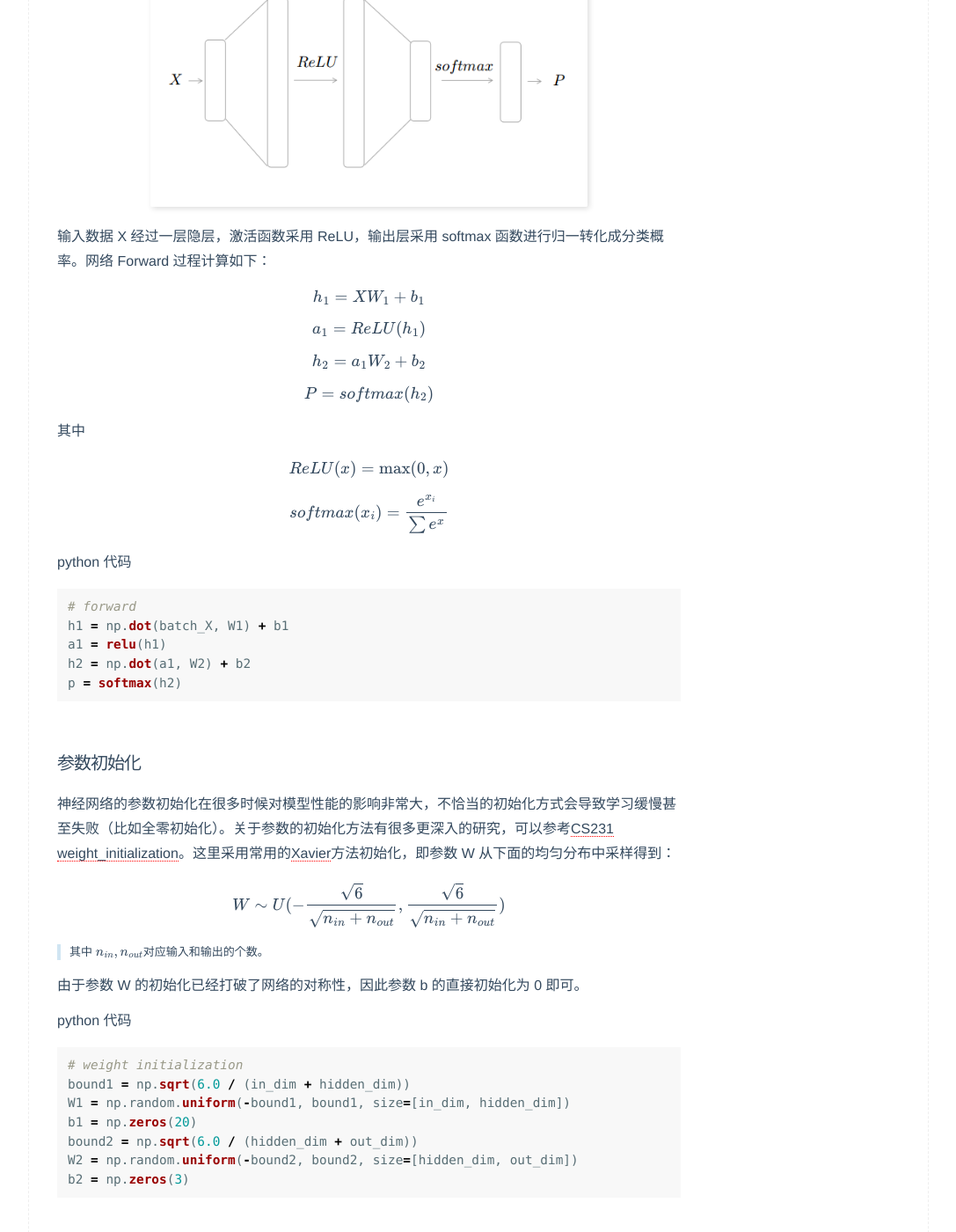
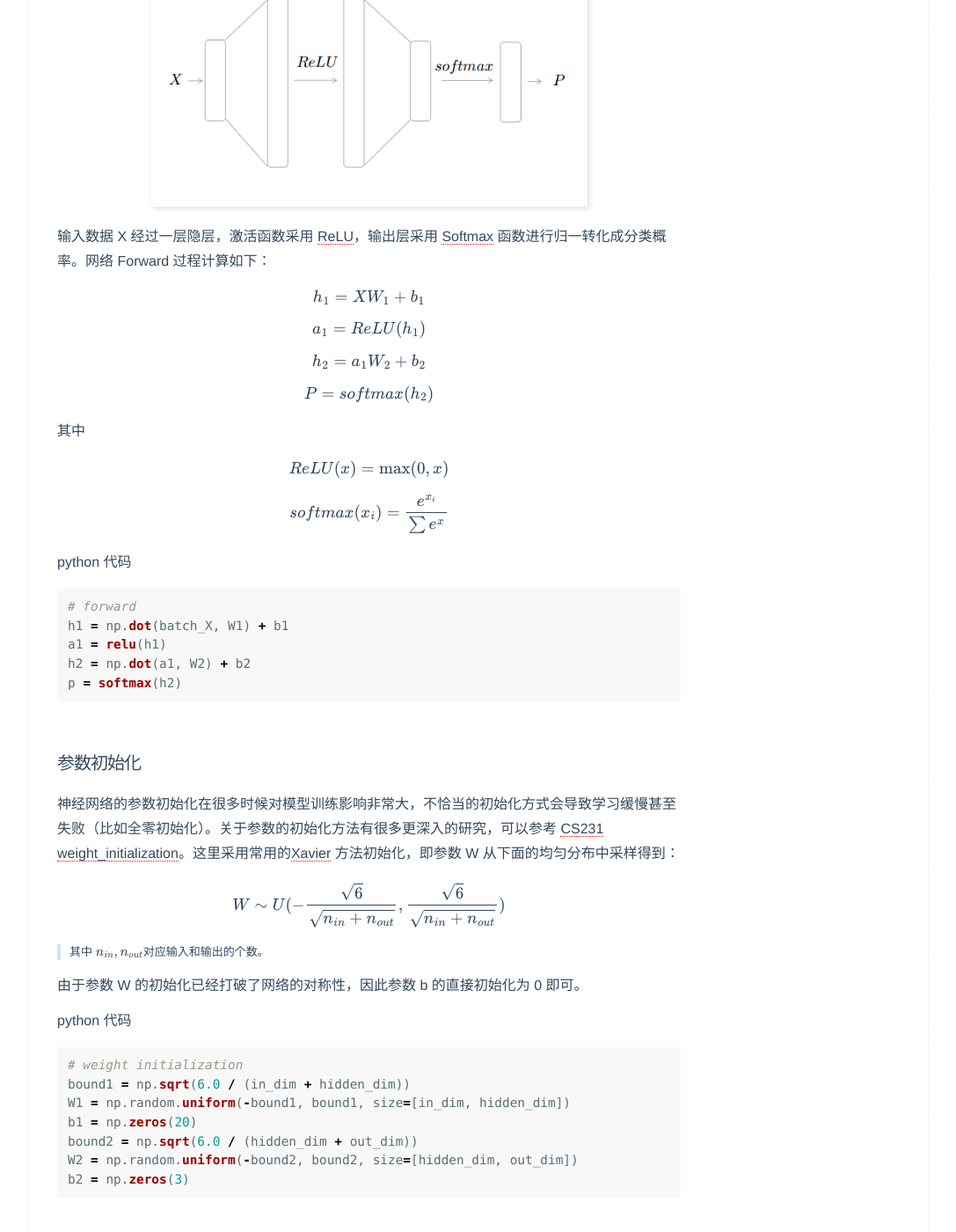
Before and after one commit to borgwang/borgwang.github.io, a Jekyll site: the page built from _posts/2016-09-14-nn-example.md, in a window 1280 px wide and 1400 px high, scrolled down 696 px. Shown: the whole window at 88% size, without its empty margins (96-1183 px from the left). Built offline with Jekyll 4.4.1, drawn with Linux system fonts in a browser that asks for light colours; formulas are drawn with MathJax 3; comment, search, counter and statistics services are not loaded; some of the changed text lies outside the part shown.

Commit message:
fix typo

```diff
--- a/_posts/2016-09-14-nn-example.md
+++ b/_posts/2016-09-14-nn-example.md
@@ -35,7 +35,7 @@
 </div>
 <!--END figure-->
 
-输入数据 X 经过一层隐层，激活函数采用 ReLU，输出层采用 softmax 函数进行归一转化成分类概率。网络 Forward 过程计算如下：
+输入数据 X 经过一层隐层，激活函数采用 [ReLU](https://en.wikipedia.org/wiki/Rectifier_(neural_networks))，输出层采用 [Softmax](https://en.wikipedia.org/wiki/Softmax_function) 函数进行归一转化成分类概率。网络 Forward 过程计算如下：
 
 <!--START formula-->
   <div class="formula">
@@ -70,7 +70,7 @@
 
 ### 参数初始化
 
-神经网络的参数初始化在很多时候对模型性能的影响非常大，不恰当的初始化方式会导致学习缓慢甚至失败（比如全零初始化）。关于参数的初始化方法有很多更深入的研究，可以参考[CS231 weight_initialization](http://cs231n.github.io/neural-networks-2/#init)。这里采用常用的[Xavier](http://proceedings.mlr.press/v9/glorot10a/glorot10a.pdf)方法初始化，即参数 W 从下面的均匀分布中采样得到：
+神经网络的参数初始化在很多时候对模型训练影响非常大，不恰当的初始化方式会导致学习缓慢甚至失败（比如全零初始化）。关于参数的初始化方法有很多更深入的研究，可以参考 [CS231 weight_initialization](http://cs231n.github.io/neural-networks-2/#init)。这里采用常用的[Xavier](http://proceedings.mlr.press/v9/glorot10a/glorot10a.pdf) 方法初始化，即参数 W 从下面的均匀分布中采样得到：
 
 <!--START formula-->
   <div class="formula">
@@ -138,7 +138,7 @@
   </div>
 <!--END formula-->
 
-假设输出是 k 维，则$$ P 和 h_2 $$ 都是 k 维向量，我们需要求 $$ \frac{\partial p_i}{\partial h_{2j}}，其中 i, j \in 1,...,k $$。
+假设输出是 k 维，则 $$P$$ 和 $$h_2$$ 都是 k 维向量，我们需要求 $$\frac{\partial p_i}{\partial h_{2j}}$$，其中 $$i, j \in 1,...,k$$。
 
 这里分两种情况讨论，对于 $$ i=j $$：
 
```
Also changed, not shown: other parts of _posts/2016-09-14-nn-example.md (+3 -3 lines).
